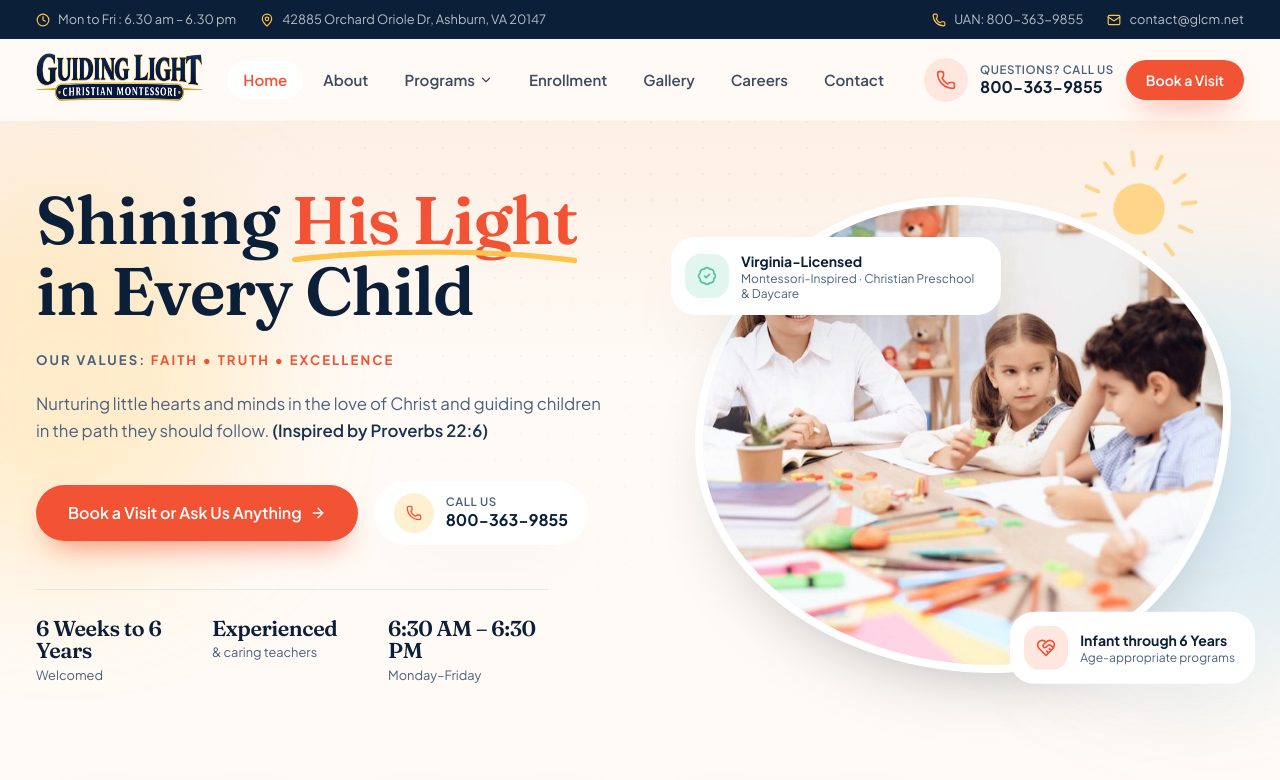
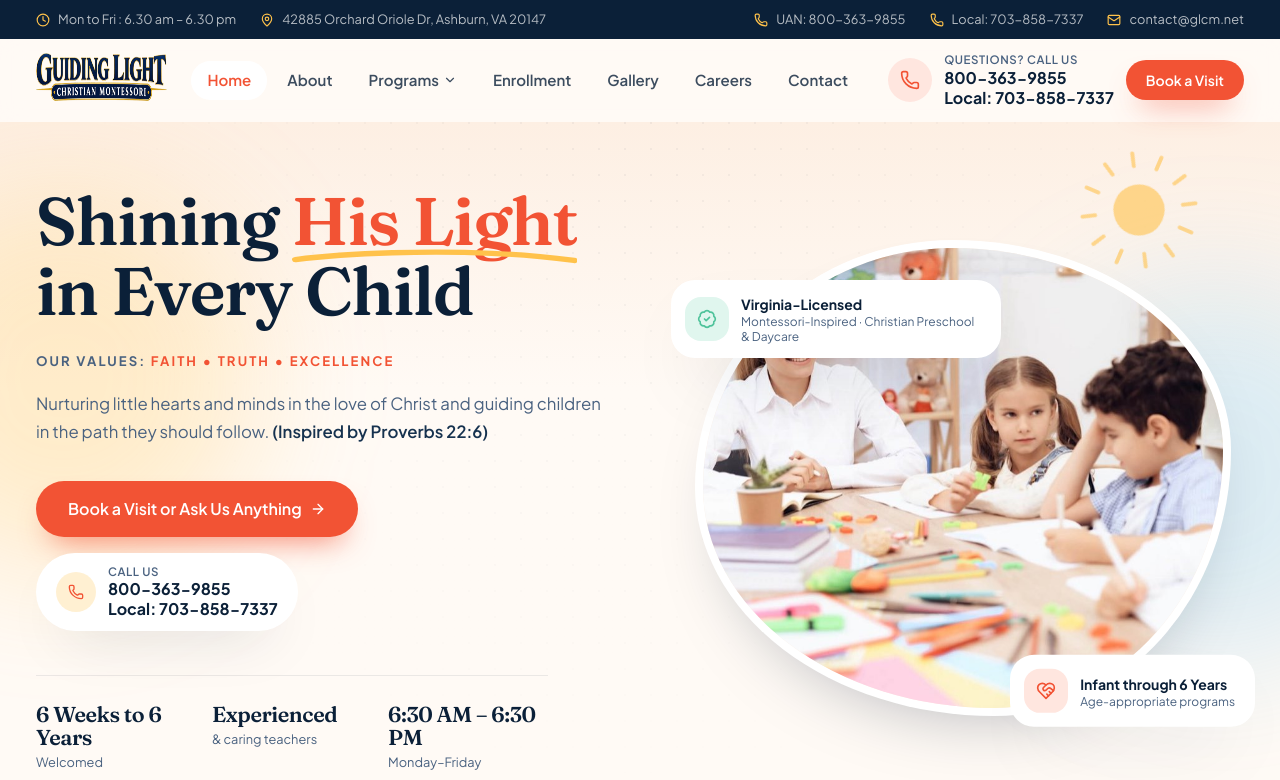
Before and after one commit to glcmscan-lgtm/GLcms-projects, a Next.js app: page / in a window 1280 px wide. Shown: the top 780 px of the page. Built offline with nearby package versions, Linux system fonts and the light colour scheme.

Commit message:
Add local number alongside the 800 number across the site

```diff
--- a/app/careers/page.js
+++ b/app/careers/page.js
@@ -133,7 +133,7 @@ export default function CareersPage() {
                 </li>
               </ul>
               <p className="mt-6 border-t border-white/10 pt-5 text-[0.85rem] text-white/50">
-                Questions about a role? Call {site.phone} or email {site.email}.
+                Questions about a role? Call {site.phone} (Local: {site.localPhone}) or email {site.email}.
               </p>
             </div>
           </Reveal>
--- a/app/contact/page.js
+++ b/app/contact/page.js
@@ -18,8 +18,12 @@ const cards = [
   {
     icon: Phone,
     label: 'Make a Call',
-    value: site.phone,
-    href: site.phoneHref,
+    value: (
+      <>
+        <a href={site.phoneHref} className="block">{site.phone}</a>
+        <a href={site.localPhoneHref} className="block">Local: {site.localPhone}</a>
+      </>
+    ),
     accent: 'bg-brand-soft text-brand',
   },
   {
@@ -126,7 +130,7 @@ export default function ContactPage() {
                 <MessageCircle className="size-8 text-sun" />
                 <h3 className="display mt-4 text-[1.4rem]">Prefer to Talk?</h3>
                 <p className="mt-3 text-[0.95rem] leading-relaxed text-white/70">
-                  Call {site.phone} between 6:30 AM and 6:30 PM, Monday through Friday. If we are assisting
+                  Call {site.phone} (Local: {site.localPhone}) between 6:30 AM and 6:30 PM, Monday through Friday. If we are assisting
                   children or families when you call, please leave us a message and we will return your call
                   as soon as possible.
                 </p>
--- a/app/enrollment/page.js
+++ b/app/enrollment/page.js
@@ -168,9 +168,14 @@ export default function EnrollmentPage() {
           </div>
           <Reveal delay={140}>
             <div className="mt-10 flex flex-wrap items-center justify-center gap-4">
-              <Button href={site.phoneHref} variant="outline">
-                Or call {site.phone}
-              </Button>
+              <div className="flex flex-col items-center gap-3">
+                <Button href={site.phoneHref} variant="outline">
+                  Or call {site.phone}
+                </Button>
+                <Button href={site.localPhoneHref} variant="outline">
+                  Local: {site.localPhone}
+                </Button>
+              </div>
             </div>
           </Reveal>
         </div>
--- a/app/faq/page.js
+++ b/app/faq/page.js
@@ -41,9 +41,14 @@ export default function FaqPage() {
           <Reveal delay={100}>
             <div className="mt-10 flex flex-wrap items-center justify-center gap-4">
               <Button href="/contact">Send a message</Button>
-              <Button href={site.phoneHref} variant="outline">
-                Call {site.phone}
-              </Button>
+              <div className="flex flex-col items-center gap-3">
+                <Button href={site.phoneHref} variant="outline">
+                  Call {site.phone}
+                </Button>
+                <Button href={site.localPhoneHref} variant="outline">
+                  Local: {site.localPhone}
+                </Button>
+              </div>
             </div>
           </Reveal>
         </div>
--- a/app/page.js
+++ b/app/page.js
@@ -86,7 +86,7 @@ export default function HomePage() {
               eyebrow="Good to know"
               title="Questions parents"
               highlight="always ask"
-              text={`Anything we have not covered? Call ${site.phone} — we would rather answer than have you wonder.`}
+              text={`Anything we have not covered? Call ${site.phone} (Local: ${site.localPhone}) — we would rather answer than have you wonder.`}
             />
             <div className="mt-8">
               <Button href="/faq" variant="outline">
--- a/app/programs/[slug]/page.js
+++ b/app/programs/[slug]/page.js
@@ -83,13 +83,18 @@ export default async function ProgramPage({ params }) {
             </Reveal>
 
             <Reveal delay={150}>
-              <div className="mt-10 flex flex-wrap gap-4">
+              <div className="mt-10 flex flex-wrap items-start gap-4">
                 <Button href="/contact">
                   Book a Visit <ArrowRight className="size-4" />
                 </Button>
-                <Button href={site.phoneHref} variant="outline">
-                  Call {site.phone}
-                </Button>
+                <div className="flex flex-col items-start gap-3">
+                  <Button href={site.phoneHref} variant="outline">
+                    Call {site.phone}
+                  </Button>
+                  <Button href={site.localPhoneHref} variant="outline">
+                    Local: {site.localPhone}
+                  </Button>
+                </div>
               </div>
             </Reveal>
           </div>
--- a/components/ContactForm.js
+++ b/components/ContactForm.js
@@ -48,8 +48,12 @@ export default function ContactForm() {
           If it’s urgent, please call{' '}
           <a href={site.phoneHref} className="font-bold text-brand">
             {site.phone}
+          </a>{' '}
+          (
+          <a href={site.localPhoneHref} className="font-bold text-brand">
+            Local: {site.localPhone}
           </a>
-          .
+          ).
         </p>
         <button
           type="button"
--- a/components/Header.js
+++ b/components/Header.js
@@ -81,6 +81,12 @@ export default function Header() {
               <Phone className="size-3.5 text-sun" /> UAN: {site.phone}
             </a>
             <a
+              href={site.localPhoneHref}
+              className="inline-flex items-center gap-2 whitespace-nowrap transition hover:text-white"
+            >
+              <Phone className="size-3.5 text-sun" /> Local: {site.localPhone}
+            </a>
+            <a
               href={`mailto:${site.email}`}
               className="inline-flex items-center gap-2 transition hover:text-white"
             >
@@ -137,7 +143,7 @@ export default function Header() {
           </nav>
 
           <div className="flex items-center gap-3">
-            <a href={site.phoneHref} className="hidden items-center gap-3 xl:flex">
+            <div className="hidden items-center gap-3 xl:flex">
               <span className="grid size-11 place-items-center rounded-full bg-brand-soft text-brand">
                 <Phone className="size-5" />
               </span>
@@ -145,9 +151,14 @@ export default function Header() {
                 <span className="block whitespace-nowrap text-[0.72rem] font-semibold uppercase tracking-wider text-ink-400">
                   Questions? Call us
                 </span>
-                <span className="block whitespace-nowrap font-bold text-ink">{site.phone}</span>
+                <a href={site.phoneHref} className="block whitespace-nowrap font-bold text-ink">
+                  {site.phone}
+                </a>
+                <a href={site.localPhoneHref} className="block whitespace-nowrap font-bold text-ink">
+                  Local: {site.localPhone}
+                </a>
               </span>
-            </a>
+            </div>
             {/* Wrapper does the hiding: a `hidden` class on the Button itself loses to
                 the `inline-flex` in its own base styles. */}
             <span className="hidden md:block">
@@ -248,6 +259,15 @@ export default function Header() {
               </span>
               <span className="font-bold text-ink">{site.phone}</span>
             </a>
+            <a
+              href={site.localPhoneHref}
+              className="flex items-center gap-3 rounded-2xl bg-white p-3 shadow-soft"
+            >
+              <span className="grid size-10 place-items-center rounded-xl bg-brand-soft text-brand">
+                <Phone className="size-4" />
+              </span>
+              <span className="font-bold text-ink">Local: {site.localPhone}</span>
+            </a>
             <Button href="/contact" className="w-full">
               Book a Visit
             </Button>
--- a/components/Hero.js
+++ b/components/Hero.js
@@ -70,10 +70,7 @@ export default function Hero() {
               <Button href="/contact" size="lg">
                 Book a Visit or Ask Us Anything <ArrowRight className="size-4" />
               </Button>
-              <a
-                href={site.phoneHref}
-                className="inline-flex items-center gap-3 rounded-full bg-white px-5 py-3 shadow-soft transition hover:-translate-y-0.5"
-              >
+              <div className="inline-flex items-center gap-3 rounded-full bg-white px-5 py-3 shadow-soft transition hover:-translate-y-0.5">
                 <span className="grid size-10 place-items-center rounded-full bg-sun/25 text-brand">
                   <Phone className="size-4" />
                 </span>
@@ -81,9 +78,14 @@ export default function Hero() {
                   <span className="block text-[0.72rem] font-semibold uppercase tracking-wider text-ink-400">
                     Call us
                   </span>
-                  <span className="block whitespace-nowrap font-bold text-ink">{site.phone}</span>
+                  <a href={site.phoneHref} className="block whitespace-nowrap font-bold text-ink">
+                    {site.phone}
+                  </a>
+                  <a href={site.localPhoneHref} className="block whitespace-nowrap font-bold text-ink">
+                    Local: {site.localPhone}
+                  </a>
                 </span>
-              </a>
+              </div>
             </div>
           </Reveal>
 
--- a/data/faqs.js
+++ b/data/faqs.js
@@ -17,6 +17,6 @@ export const faqs = [
   },
   {
     q: 'Can we visit before enrolling?',
-    a: 'Absolutely. We would love to meet your family and show you our school. Call 800-363-9855 or send us a message through our Contact page, and we will arrange a convenient time for your visit.',
+    a: 'Absolutely. We would love to meet your family and show you our school. Call 800-363-9855 (Local: 703-858-7337) or send us a message through our Contact page, and we will arrange a convenient time for your visit.',
   },
 ]
```
Also changed, not shown: components/CtaBand.js (+9 -4 lines).
